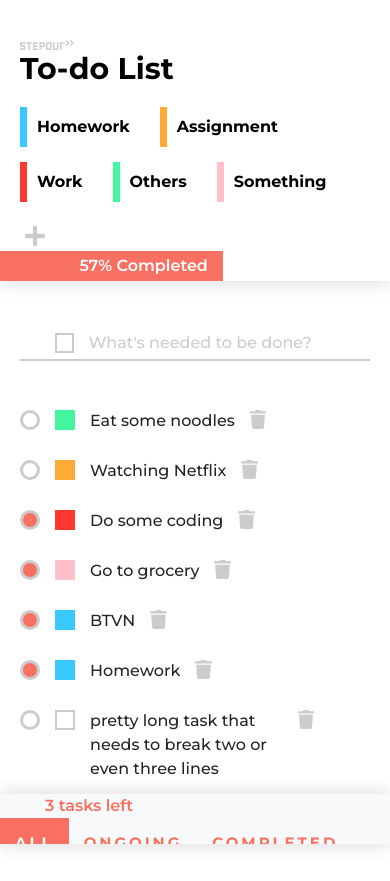
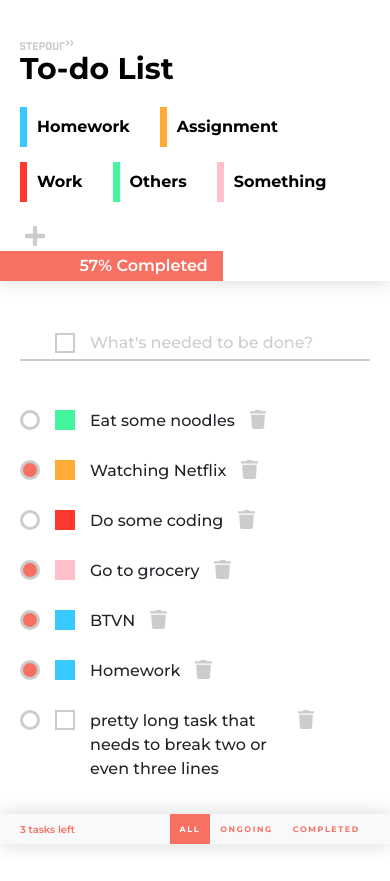
Before and after one commit to giangle0411/todo-app, a React (Create React App) app: page / in a window 390 px wide. Built offline with nearby package versions, Linux system fonts and the light colour scheme; data requests are answered from the project's data file.

Commit message:
Mobile nav bar styling

```diff
--- a/db.json
+++ b/db.json
@@ -11,14 +11,14 @@
       "name": "Watching Netflix",
       "category": "Assignment",
       "categoryColor": "#FFAB38",
-      "completed": false,
+      "completed": true,
       "id": 2
     },
     {
       "name": "Do some coding",
       "category": "Work",
       "categoryColor": "#FF3830",
-      "completed": true,
+      "completed": false,
       "id": 3
     },
     {
--- a/src/app.css
+++ b/src/app.css
@@ -197,8 +197,8 @@ input::placeholder {
   height: 20px;
 }
 .category-box {
-  height: 20px;
-  width: 20px;
+  min-height: 20px;
+  min-width: 20px;
   display: inline-flex;
   border: 2.5px solid #cccccc;
   margin-right: 15px;
@@ -451,9 +451,30 @@ input::placeholder {
     width: 100%;
   }
   /*******************************************************************************/
-
+  /* Todo task */
   .container {
     padding-left: 20px;
     padding-right: 20px;
   }
+  /*******************************************************************************/
+  .navbar {
+    height: 30px;
+  }
+  .todos-left {
+    padding-left: 20px;
+    font: 10px/13px Montserrat;
+    font-weight: 600;
+    letter-spacing: 0px;
+    color: #f77062;
+  }
+  .nav-buttons {
+    margin-right: 20px;
+  }
+
+  .nav-item {
+    font: Bold 8px/10px Montserrat;
+    letter-spacing: 1.6px;
+    color: #f77062;
+    padding: 10px;
+  }
 }
```
